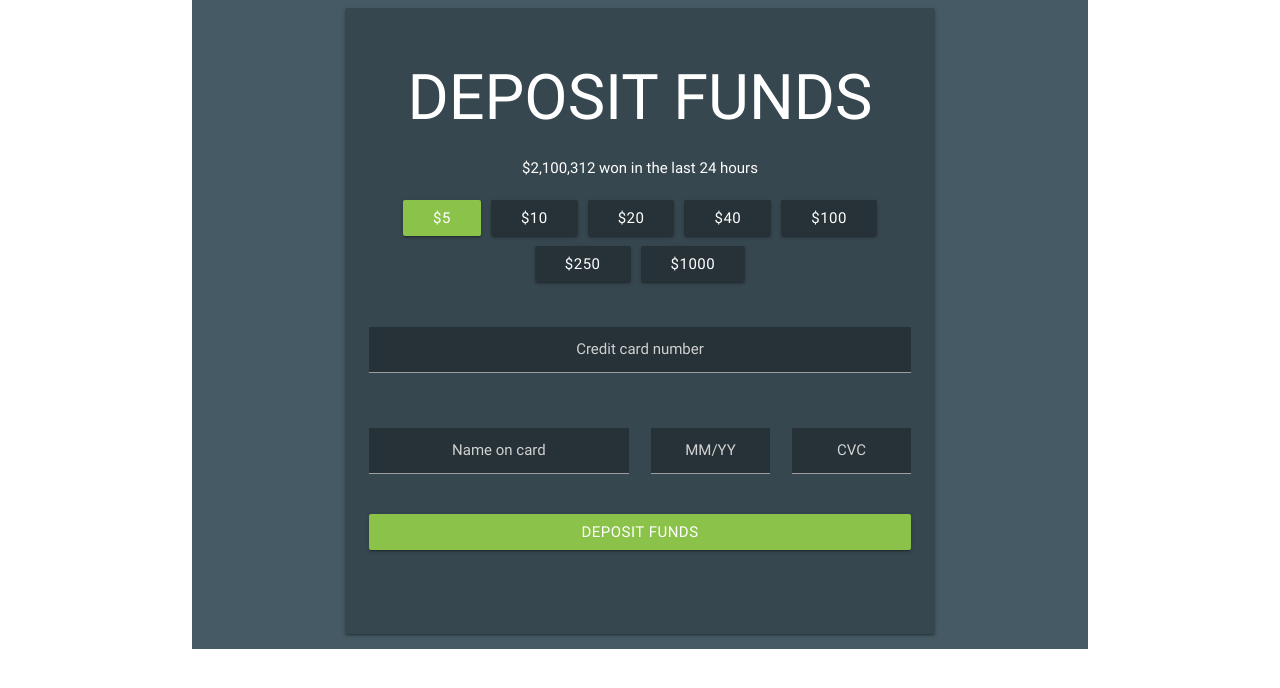
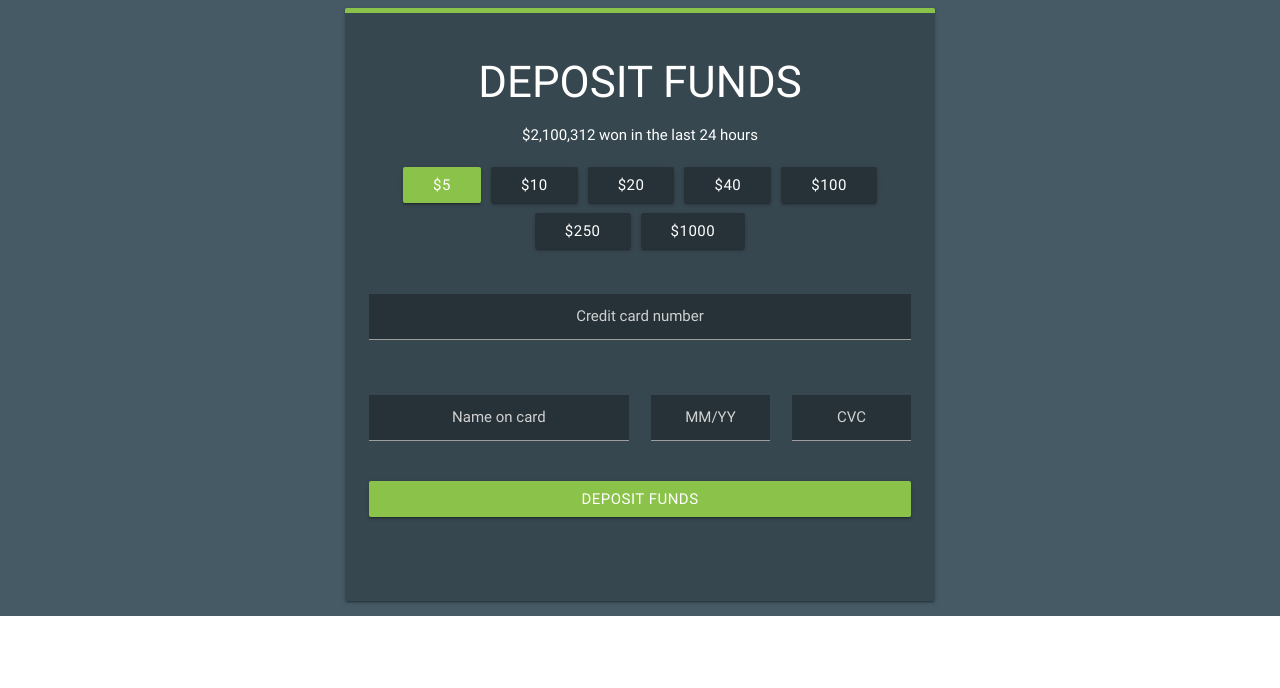
Before and after one commit to mpeiros/kickback-react-frontend, a React (Create React App) app: page / in a window 1280 px wide. Shown: the top 688 px of the page. Built offline with nearby package versions, Linux system fonts and the light colour scheme.

Commit message:
Add small styling changes

```diff
--- a/src/components/App.js
+++ b/src/components/App.js
@@ -5,14 +5,16 @@ import CreditCardForm from './CreditCardForm';
 class App extends Component {
   render() {
     return (
-      <div className="container blue-grey darken-2">
-        <div className="row">
-          <div className="col m8 offset-m2">
-            <div className="card-panel center-align blue-grey darken-3">
-              <h1 className="white-text">DEPOSIT FUNDS</h1>
-              <p className="white-text">$2,100,312 won in the last 24 hours</p>
-              <ButtonList />
-              <CreditCardForm />
+      <div className="blue-grey darken-2">
+        <div className="container">
+          <div className="row">
+            <div className="col m8 offset-m2">
+              <div className="card-panel center-align blue-grey darken-3" style={{ borderTop: '5px solid #8bc34a' }}>
+                <h3 className="white-text">DEPOSIT FUNDS</h3>
+                <p className="white-text">$2,100,312 won in the last 24 hours</p>
+                <ButtonList />
+                <CreditCardForm />
+              </div>
             </div>
           </div>
         </div>
--- a/src/components/CreditCardForm.js
+++ b/src/components/CreditCardForm.js
@@ -46,7 +46,7 @@ class CreditCardForm extends Component {
 
   renderErrors() {
     return this.state.errors.map((error, index) => {
-      return <p key={index}>{error}</p>;
+      return <p key={index} className="white-text">{error}</p>;
     })
   }
 
```
